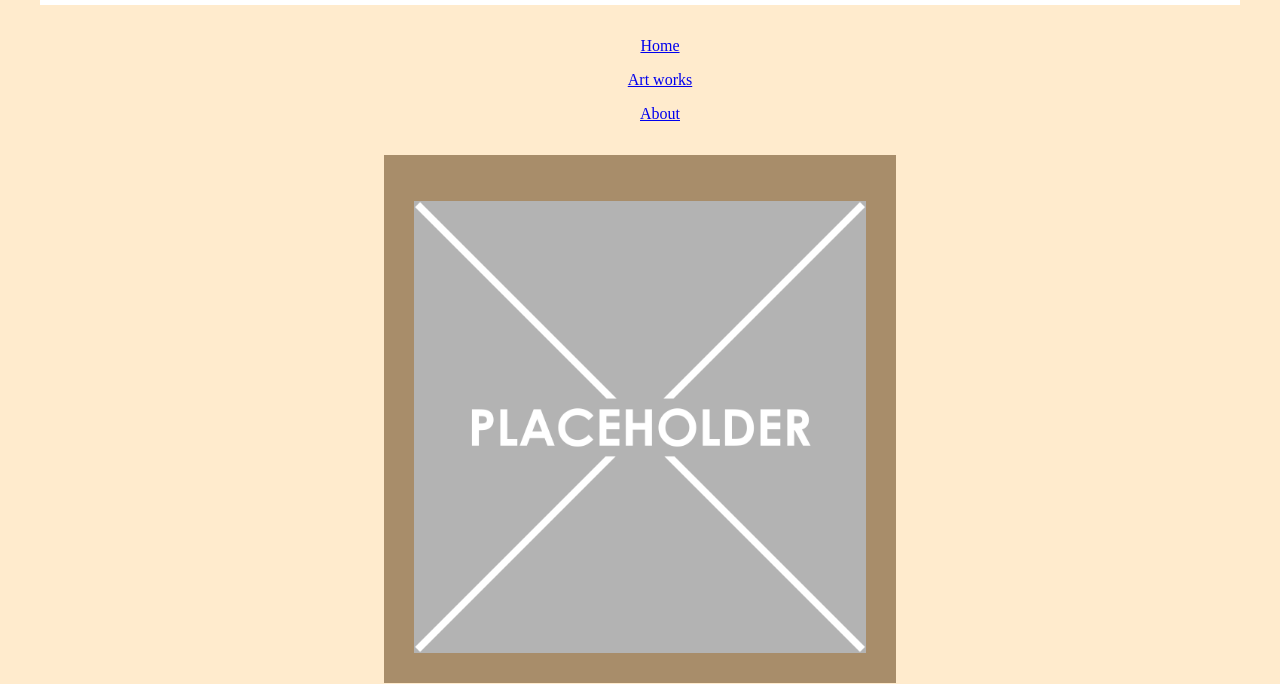
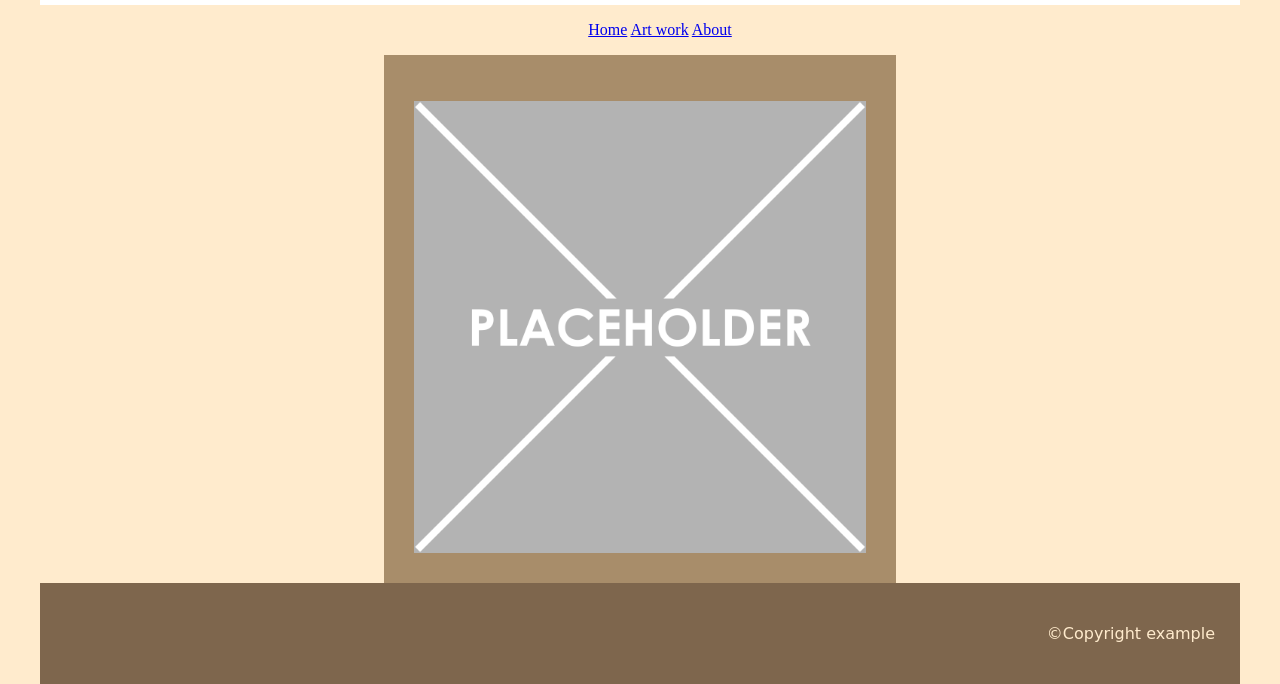
Before and after one commit to Muffin0823/Website, a plain HTML site: page index.html in a window 1280 px wide. Shown: the part 135-819 px from the top of the page. Drawn offline with Linux system fonts and the light colour scheme.

Commit message:
Done again yippe

```diff
--- /dev/null
+++ b/About/style.css
@@ -0,0 +1,25 @@
+body {
+    background-color: blanchedalmond;
+    font-family: fantasy;
+}
+
+
+
+
+header {
+    background-color: tan;
+color: aliceblue;
+ padding: 15px;
+ border: 25px whitesmoke;
+
+margin: auto;
+
+font-family: fantasy;
+}
+
+footer {
+
+    text-align: right;
+    font-family: Verdana, Geneva, Tahoma, sans-serif;
+
+}
--- a/index.html
+++ b/index.html
@@ -15,9 +15,9 @@
 <body>
 <header> <h1> Welcome! </h1></header>
 <ul>
-    <p><a href="#">Home</a></p>
-    <p><a href="#">Art works</a></p>
-    <p><a href="#">About</a></p>
+    <a href="http://127.0.0.1:5500/Home/index.html">Home</a>
+    <a href="http://127.0.0.1:5500/Art%20work/index.html">Art work</a>
+    <a href="http://127.0.0.1:5500/About/index.html">About</a>
 </ul>
 
 <main>
@@ -33,4 +33,11 @@
 
 
 </body>
+
+<footer>
+
+<p>©Copyright example
+</p>
+
+</footer>
 </html>
--- a/style.css
+++ b/style.css
@@ -118,3 +118,15 @@ p {color: tan;}
     margin-right: 0;
     margin-left: auto;
 }
+
+footer {
+    width: 100%;
+    background-color: rgb(126, 102, 77);
+    color: saddlebrown;
+    text-align: right;
+}
+
+p {
+    color: blanchedalmond;
+    font-family: cursive;
+}
```
Also changed, not shown: About/index.html (added, +31 -0 lines), Art work/index.html (added, +12 -0 lines), Home/index.html (added, +12 -0 lines), About/PFP.jpg (added), Art work/placeholder.png (added), Art work/style.css (added), Home/placeholder.png (added), Home/style.css (added), 1 other file.
